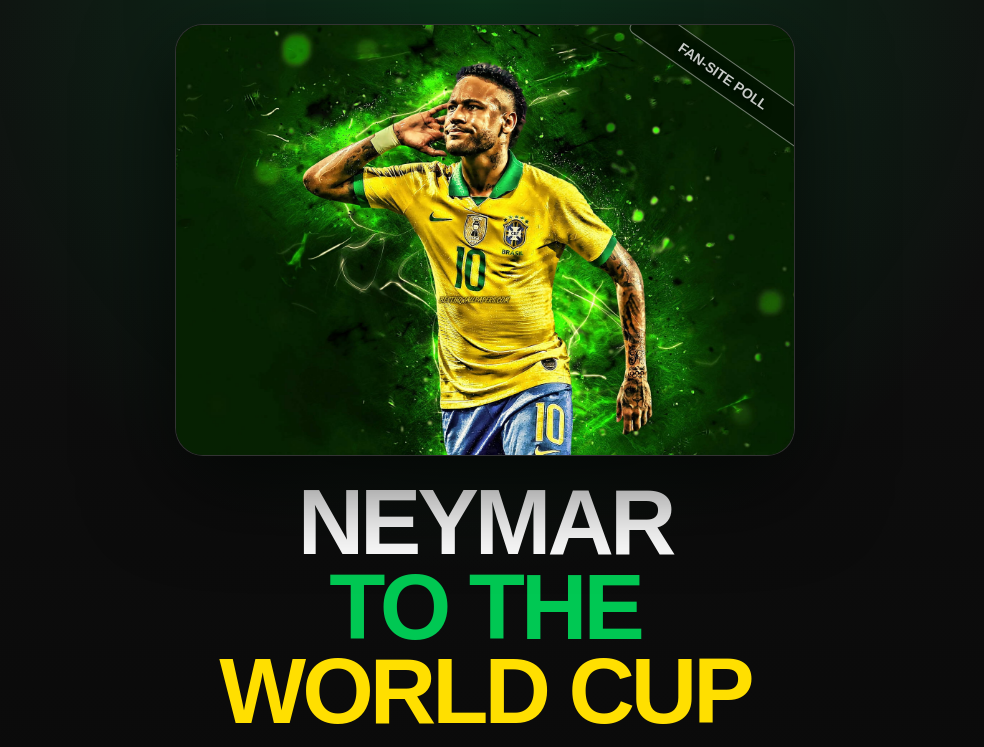
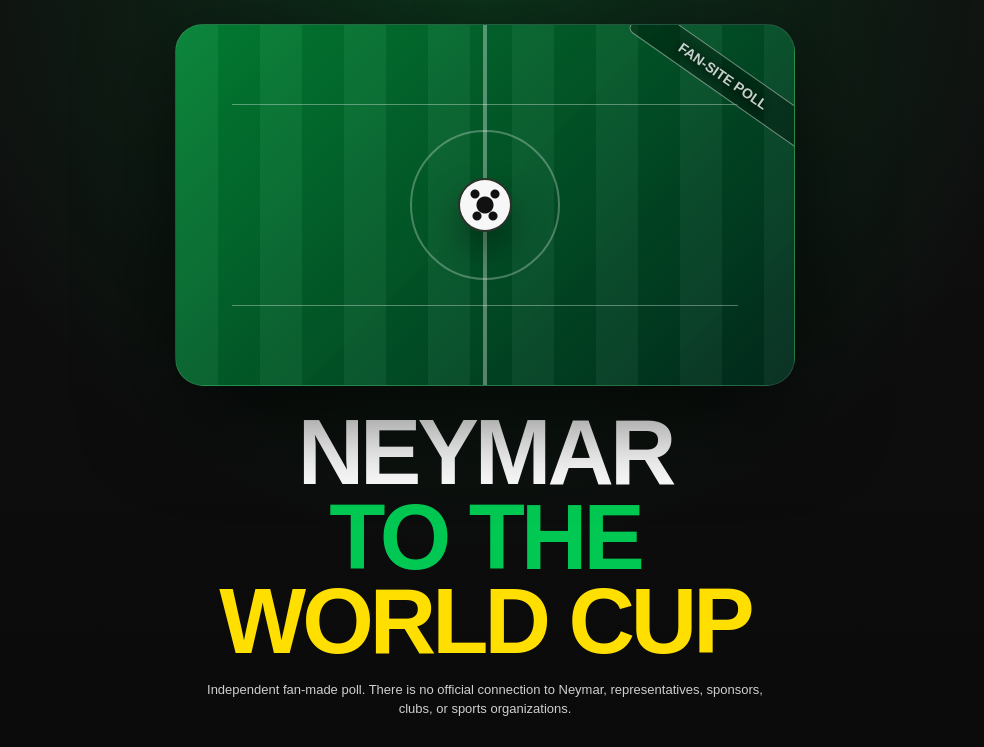
Before and after one commit to eltonsilvacruz417/neymarcopa, a website: page index.html in a window 1280 px wide. Shown: the top 747 px of the page, without its empty margins (155-1139 px from the left). Drawn offline with Linux system fonts and the light colour scheme; no server answers.

Commit message:
Revert "Restaurar imagem do Neymar"
This reverts commit c0187e79f5737ed001a098a547c3e61926c1fa05.

```diff
--- a/index.html
+++ b/index.html
@@ -11,12 +11,13 @@
     <main class="page">
         <section class="petition-card">
 
-            <div class="player-photo-wrap">
-                <img
-                    src="assets/neymar.jpg"
-                    alt="Neymar"
-                    class="player-photo"
-                />
+            <div class="player-photo-wrap" aria-hidden="true">
+                <div class="fan-visual">
+                    <div class="field-line field-line-top"></div>
+                    <div class="field-line field-line-bottom"></div>
+                    <div class="center-circle"></div>
+                    <div class="fan-ball"></div>
+                </div>
                 <div class="player-watermark" data-i18n="photoWatermark">Enquete de fã-site</div>
             </div>
 
--- a/style.css
+++ b/style.css
@@ -31,18 +31,69 @@ body {
 .player-photo-wrap {
     position: relative;
     width: 100%;
+    min-height: 260px;
     border-radius: 28px;
     overflow: hidden;
     border: 1px solid rgba(255, 255, 255, 0.14);
     box-shadow: 0 30px 90px rgba(0, 0, 0, 0.65);
-    background: #111;
+    background:
+        linear-gradient(135deg, rgba(0, 156, 59, 0.78), rgba(0, 42, 28, 0.95)),
+        #0b2116;
 }
 
-.player-photo {
+.fan-visual {
+    position: relative;
     width: 100%;
-    height: 430px;
-    object-fit: cover;
-    display: block;
+    height: 360px;
+    background:
+        linear-gradient(90deg, transparent 49.7%, rgba(255, 255, 255, 0.34) 49.7%, rgba(255, 255, 255, 0.34) 50.3%, transparent 50.3%),
+        repeating-linear-gradient(90deg, rgba(255, 255, 255, 0.04) 0 42px, rgba(0, 0, 0, 0.05) 42px 84px);
+}
+
+.field-line {
+    position: absolute;
+    left: 9%;
+    right: 9%;
+    height: 1px;
+    background: rgba(255, 255, 255, 0.34);
+}
+
+.field-line-top {
+    top: 22%;
+}
+
+.field-line-bottom {
+    bottom: 22%;
+}
+
+.center-circle {
+    position: absolute;
+    left: 50%;
+    top: 50%;
+    width: 150px;
+    height: 150px;
+    border: 2px solid rgba(255, 255, 255, 0.28);
+    border-radius: 50%;
+    transform: translate(-50%, -50%);
+}
+
+.fan-ball {
+    position: absolute;
+    left: 50%;
+    top: 50%;
+    width: 54px;
+    height: 54px;
+    border: 2px solid rgba(7, 16, 7, 0.85);
+    border-radius: 50%;
+    background:
+        radial-gradient(circle at 50% 50%, #111 0 8px, transparent 9px),
+        radial-gradient(circle at 30% 28%, #111 0 4px, transparent 5px),
+        radial-gradient(circle at 70% 28%, #111 0 4px, transparent 5px),
+        radial-gradient(circle at 34% 72%, #111 0 4px, transparent 5px),
+        radial-gradient(circle at 66% 72%, #111 0 4px, transparent 5px),
+        #f7f7f7;
+    box-shadow: 0 18px 35px rgba(0, 0, 0, 0.35);
+    transform: translate(-50%, -50%);
 }
 
 .player-watermark {
@@ -443,7 +494,7 @@ h1 {
         align-items: flex-start;
     }
 
-    .player-photo {
+    .fan-visual {
         height: 330px;
     }
 
```
Also changed, not shown: assets/neymar.jpg (deleted).
